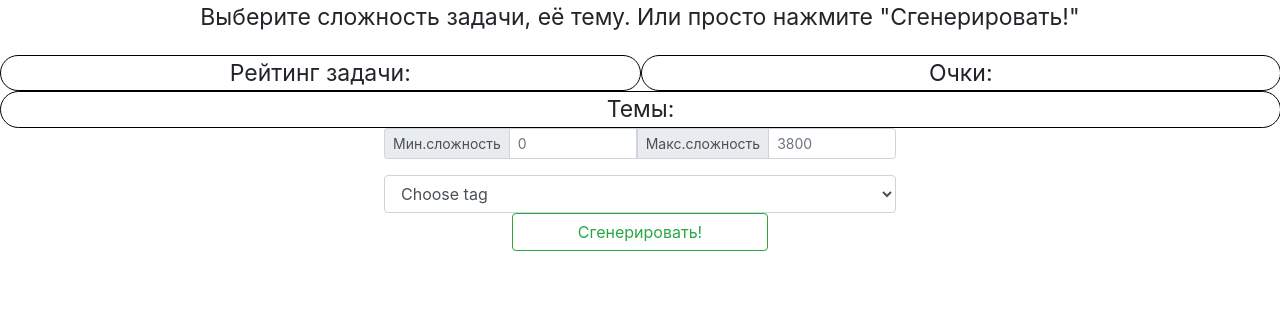
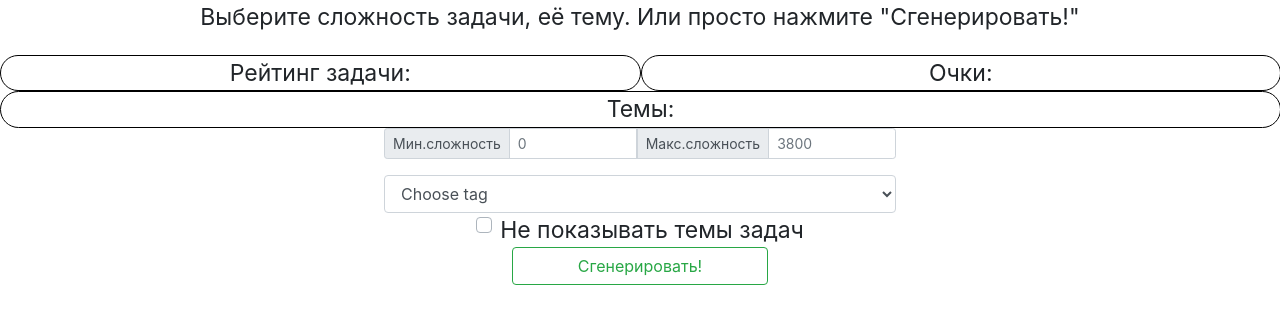
Before and after one commit to Sadykhzadeh/random-cf-problem, a plain HTML site: page index.html in a window 1280 px wide. Drawn offline with nearby package versions, Linux system fonts and the light colour scheme.

Commit message:
Added new chexbox for "Don't show tags" function

```diff
--- a/index.html
+++ b/index.html
@@ -56,6 +56,10 @@
         <select style="width: 40%;" id="choose" class="form-control">
                     <option>Choose tag</option>
         </select>
+        <div class="custom-control custom-checkbox">
+            <input type="checkbox" class="custom-control-input" id="doNotShowTags">
+            <label class="custom-control-label" for="doNotShowTags">Не показывать темы задач</label>
+        </div>
         <button style="width: 20%;" type="button" id="start" class="btn btn-outline-success">Сгенерировать!</button>
         <script src="script.js"></script>
     </center>
```
